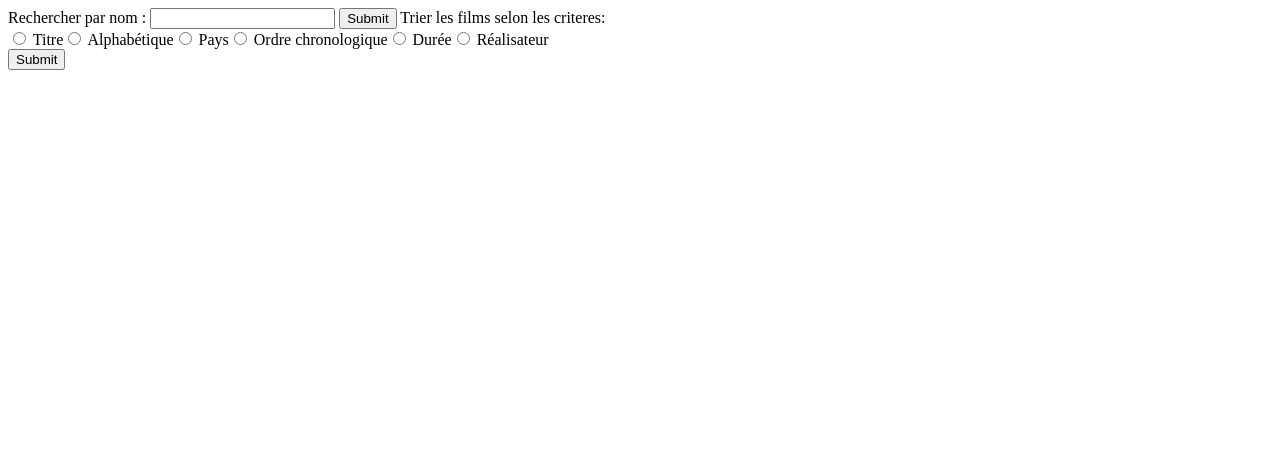
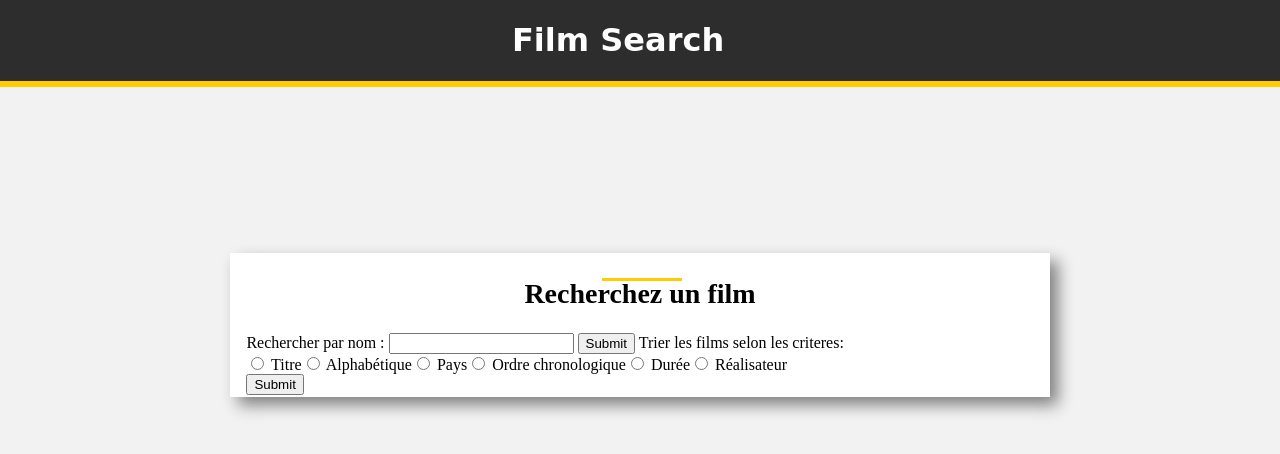
Before and after one commit to QuentinCognard/Projet_Film_PHP, a PHP site: page /accueil.php in a window 1280 px wide. Shown: the top 454 px of the page. Run offline with PHP 8.4, Linux system fonts and the light colour scheme; some web fonts are replaced.

Commit message:
Debut de la mise en page de l'acceuil et de l'header

```diff
--- /dev/null
+++ b/accueil.css
@@ -0,0 +1,69 @@
+header a, header h1, header h2, header h3
+{
+  color: #FFF; /* met la couleur de la police en blanc par défaut */
+}
+
+/* latin-ext */
+@font-face {
+  font-family: 'Oswald';
+  font-style: normal;
+  font-weight: 400;
+  src: local('Oswald Regular'), local('Oswald-Regular'), url(https://fonts.gstatic.com/s/oswald/v11/yg0glPPxXUISnKUejCX4qfesZW2xOQ-xsNqO47m55DA.woff2) format('woff2');
+  unicode-range: U+0100-024F, U+1E00-1EFF, U+20A0-20AB, U+20AD-20CF, U+2C60-2C7F, U+A720-A7FF;
+}
+/* latin */
+@font-face {
+  font-family: 'Oswald';
+  font-style: normal;
+  font-weight: 400;
+  src: local('Oswald Regular'), local('Oswald-Regular'), url(https://fonts.gstatic.com/s/oswald/v11/pEobIV_lL25TKBpqVI_a2w.woff2) format('woff2');
+  unicode-range: U+0000-00FF, U+0131, U+0152-0153, U+02C6, U+02DA, U+02DC, U+2000-206F, U+2074, U+20AC, U+2212, U+2215, U+E0FF, U+EFFD, U+F000;
+}
+header{
+ display: flex;
+ background-color: #2d2d2d;
+ border-bottom: 6px solid #fecc00;
+ /*position: fixed;*/
+ width:100%;
+}
+header>h1{
+
+  text-align: center;
+  font-size: 2em;
+  font-family: 'Oswald', cursive;
+  padding-left: 40%;
+  /*margin-top: 0.2em;
+  margin-bottom: 0em;*/
+
+}
+section{
+  margin: 13% 18% 3% 18%;
+      background-color: white;
+      padding-left: 1em;
+      padding-right: 1em;
+      padding-top: 0.1em;
+      padding-bottom: 0.1em;
+      box-shadow: 8px 8px 15px grey;
+  }
+  h2::before{
+  position: absolute;
+  left: 47%;
+  margin-bottom:;
+  content: "";
+  display: block;
+  width: 5rem;
+  height: .20rem;
+  background: #fecc00;
+box-sizing: border-box;
+
+
+
+  }
+h2{
+  text-align: center;
+  font-size: 1.75em;
+}
+body {
+    background-color: #f2f2f2;
+    margin: 0;
+}
--- a/accueil.php
+++ b/accueil.php
@@ -3,8 +3,14 @@
   <head>
     <meta charset="utf-8">
     <title>Page d'acceuil</title>
+     <link rel="stylesheet" type="text/css" href="accueil.css">
   </head>
+  <header>
+    <h1> Film Search</h1>
+  </header>
   <body>
+    <section>
+      <h2> Recherchez un film</h2>
     <?php
 
       $criteres =
@@ -46,5 +52,8 @@
          <br><input type="submit" name="criteresFilm">
 
     </form>
+
+
+  </section>
   </body>
 </html>
--- a/filmRecherche.php
+++ b/filmRecherche.php
@@ -4,6 +4,9 @@
     <meta charset="utf-8">
     <title>Liste Recherche </title>
   </head>
+  <header>
+    <h1> Film Search </h1>
+  </header>
   <body>
     <?php
 
```
